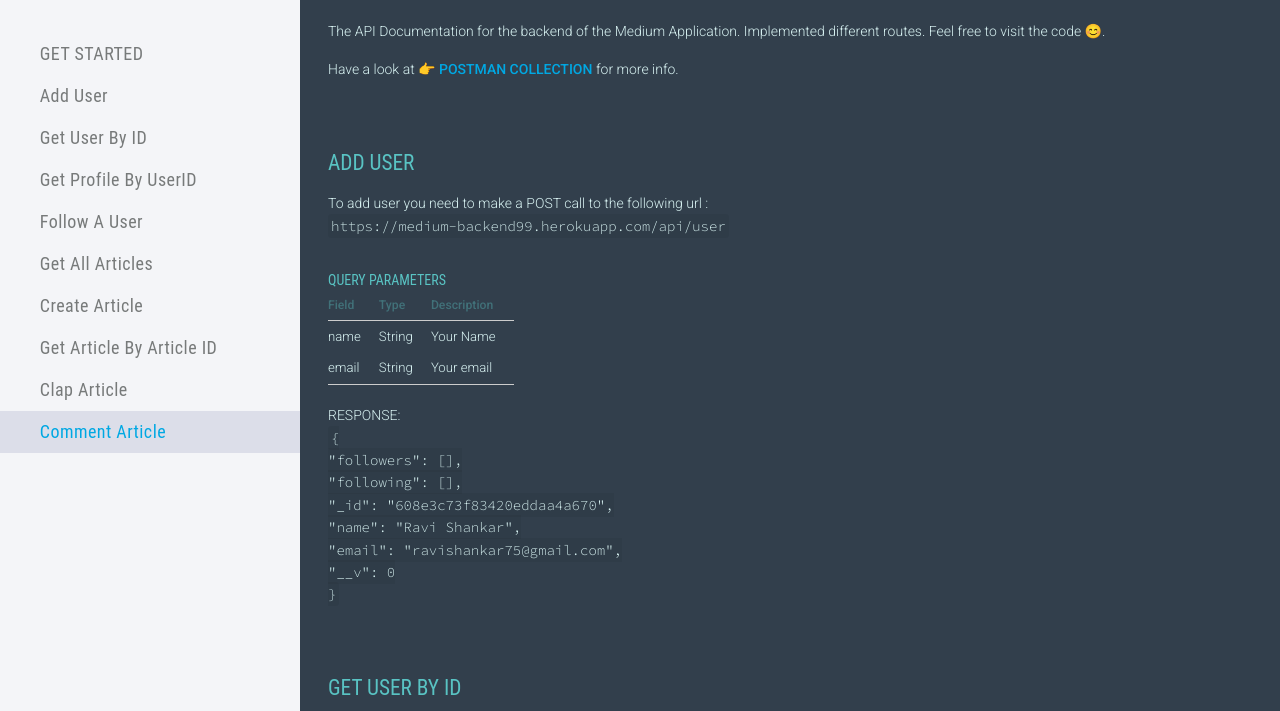
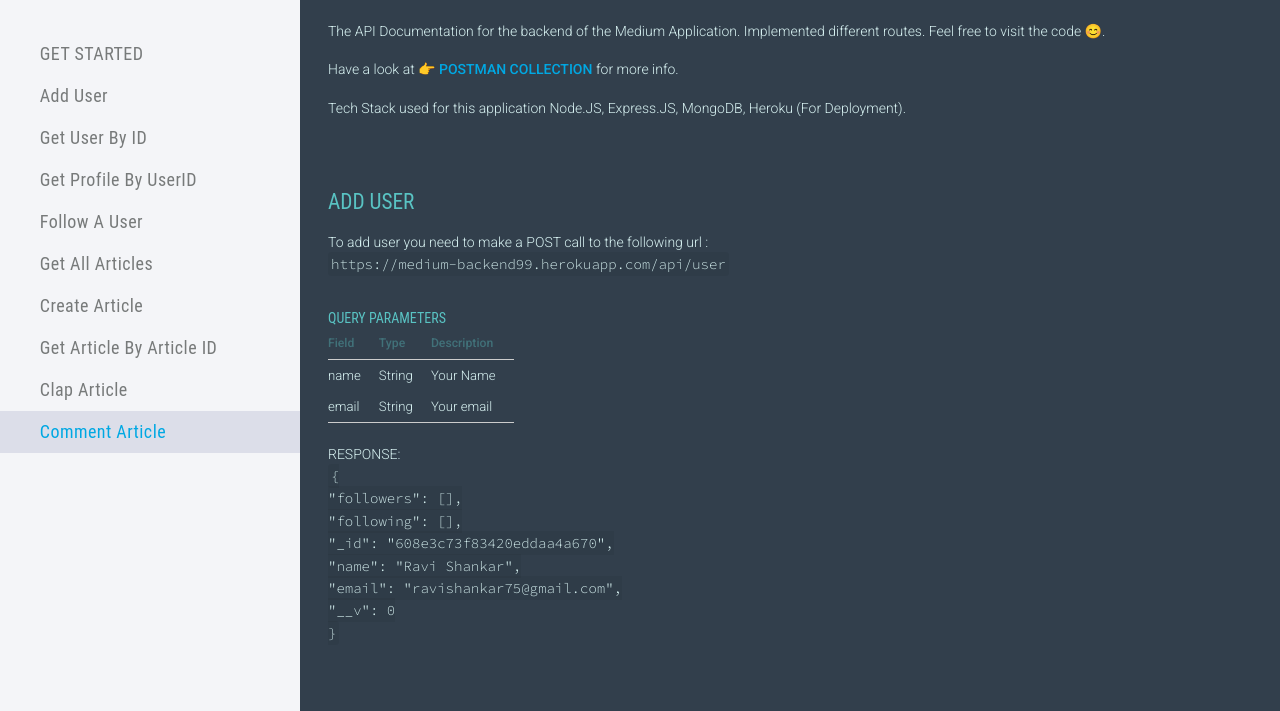
Before and after one commit to saisatwik99/Medium-Backend, a website: page index.html in a window 1280 px wide. Shown: the part 86-797 px from the top of the page. Drawn offline with nearby package versions, Linux system fonts and the light colour scheme.

Commit message:
Improved documentation

```diff
--- a/index.html
+++ b/index.html
@@ -73,6 +73,9 @@
             </p>
             <p>
                 Have a look at 👉 <strong> <a href="https://www.getpostman.com/collections/d5257327f07a5ebc85c6"> POSTMAN COLLECTION </a></strong> for more info.
+            </p>
+            <p>
+                Tech Stack used for this application Node.JS, Express.JS, MongoDB, Heroku (For Deployment).
             </p>
         </div>
         <div class="overflow-hidden content-section" id="content-get-characters">
```
Also changed, not shown: app.js (+0 -7 lines).
